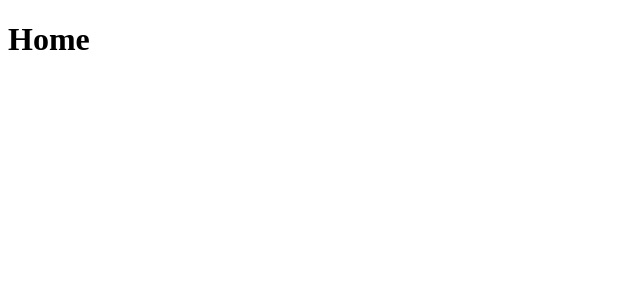
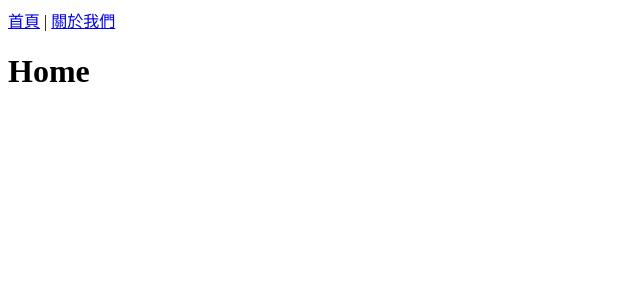
Before and after one commit to marykuo/lab-react-router, a React (Vite) app in the folder packages/hash-declartive/: page / in a window 1280 px wide. Shown: the top 300 px of the page, without its empty margins (0-640 px from the left). Built offline with nearby package versions, Linux system fonts and the light colour scheme.

Commit message:
feat(hash-declartive): setup Navbar as a global layout

```diff
--- a/packages/hash-declartive/src/App.jsx
+++ b/packages/hash-declartive/src/App.jsx
@@ -1,4 +1,5 @@
 import { HashRouter, Routes, Route } from "react-router";
+import Navbar from "./components/Navbar";
 import Home from "./pages/Home";
 import About from "./pages/About";
 import NotFound from "./pages/NotFound";
@@ -6,6 +7,9 @@ import NotFound from "./pages/NotFound";
 function App() {
   return (
     <HashRouter>
+      {/* Navbar component, shared across all pages */}
+      <Navbar />
+
       <Routes>
         <Route index element={<Home />} />
         <Route path="/about" element={<About />} />
--- /dev/null
+++ b/packages/hash-declartive/src/components/Navbar.jsx
@@ -0,0 +1,13 @@
+import { Link } from "react-router";
+
+export function Navbar() {
+  return (
+    <nav>
+      <Link to="/">首頁</Link>
+      {" | "}
+      <Link to="/about">關於我們</Link>
+    </nav>
+  );
+}
+
+export default Navbar;
```
